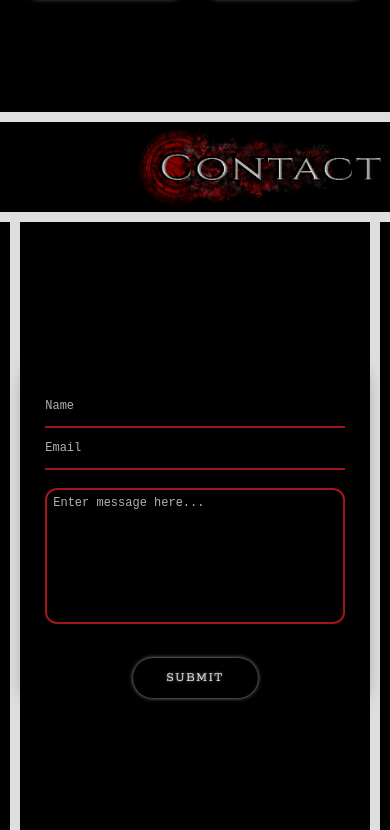
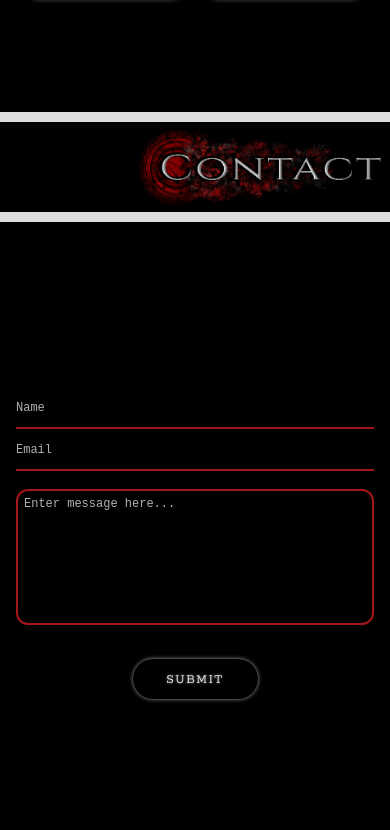
Before and after one commit to brandonmitchell217/VetOfficial, a plain HTML site: page index.html in a window 390 px wide. Shown: the part 4454-5284 px from the top of the page. Drawn offline with nearby package versions, Linux system fonts and the light colour scheme; files whose address does not match are found by name.

Commit message:
Adjusted footer styles & queries

```diff
--- a/index.html
+++ b/index.html
@@ -19,12 +19,12 @@
     <title>Young Vet</title>
   </head>
   <body>
-    <div class="preloader" style="display: none">
+    <!-- <div class="preloader" style="display: none">
       <div class="outerBar">
         <div class="innerBar"></div>
       </div>
       <span id="loadTime"></span>
-    </div>
+    </div> -->
     <nav>
       <a href="#"
         ><img src="img/logo1.png" class="navLogo" alt="Young Vet"
--- a/queries.css
+++ b/queries.css
@@ -47,6 +47,13 @@
   }
   .contactWrapper::before {
     height: 90px;
+  }
+  .contactRight {
+    width: 100%;
+  }
+  .contactContent::before,
+  .contactContent::after {
+    display: none;
   }
 }
 /*************** Point when burger menu goes away and full-screen menu appears ***************/
@@ -142,6 +149,9 @@
 }
 
 @media only screen and (min-width: 1440px) {
+  .pageContainer {
+    box-shadow: 0 0 50px -10px rgb(222, 222, 222, 0.25);
+  }
   .promoWrap {
     justify-content: space-evenly;
   }
@@ -192,7 +202,7 @@
     align-items: center;
   }
   .contactRight {
-    width: 85%;
+    /* width: 85%; */
     transform: rotate(0);
   }
   .contactRight .contactInner {
--- a/style.css
+++ b/style.css
@@ -204,6 +204,7 @@ nav .fullNavList li a {
 }
 
 .pageContainer {
+  position: relative;
   max-width: 1440px;
   margin: 0 auto;
 }
```
